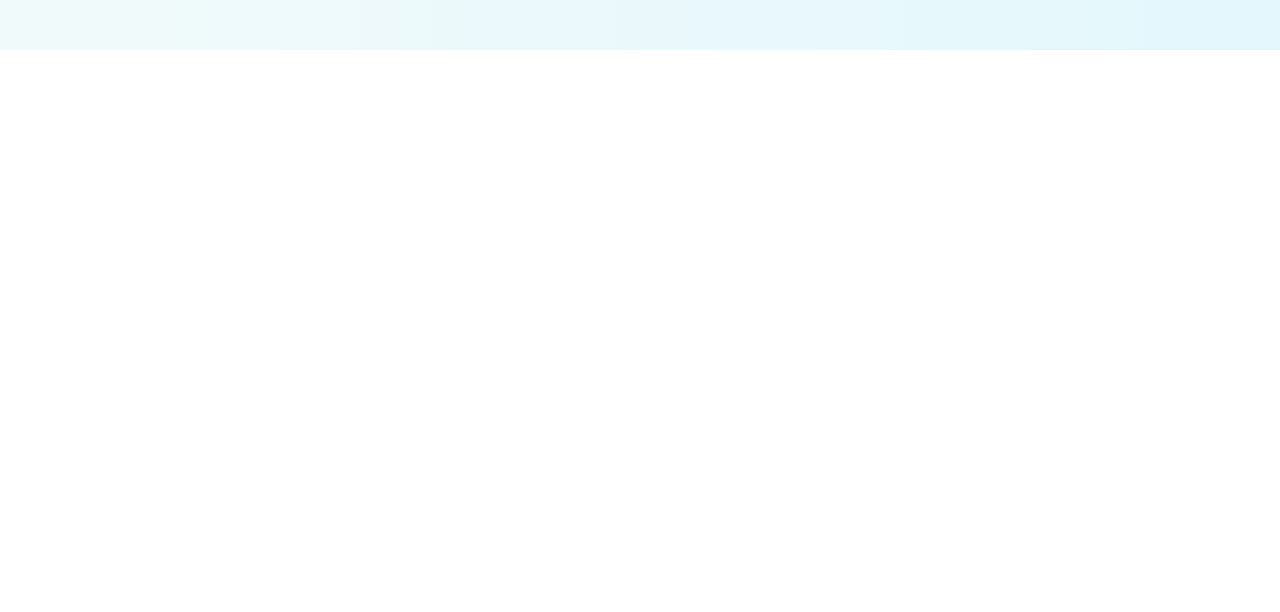
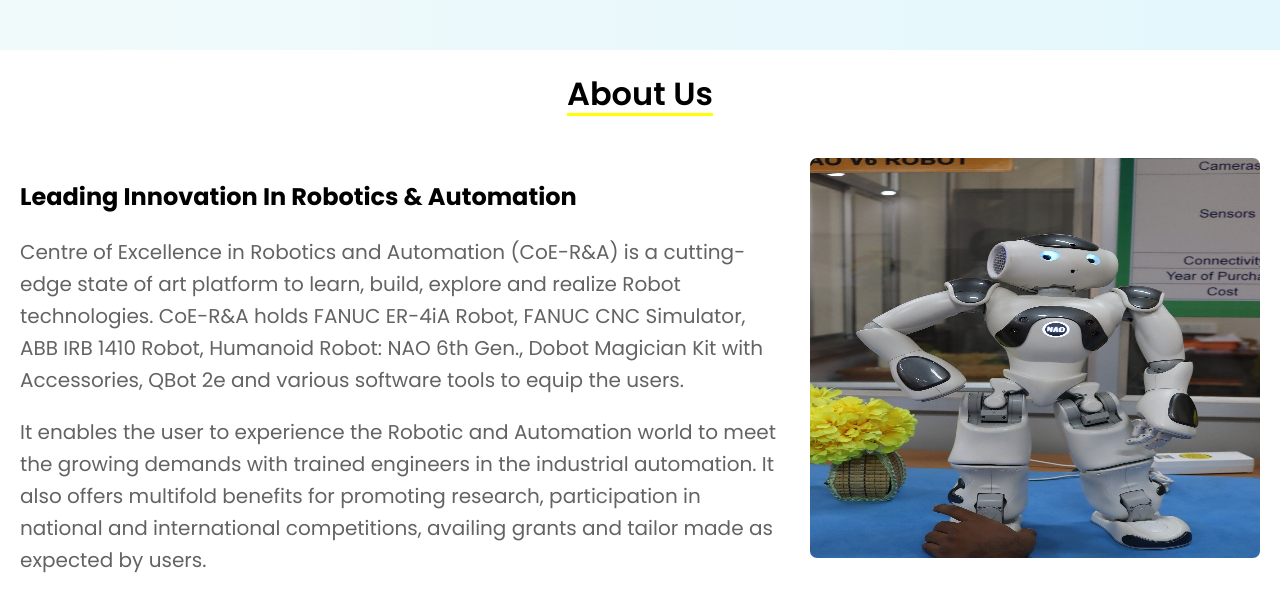
Before and after one commit to Kiruthick-07/COE---Portfolio, a React (Vite) app in the folder Coe - mts/: page / in a window 1280 px wide. Shown: the part 634-1246 px from the top of the page. Before the commit the page ends 800 px from the top, so only its background shows below. Built offline with nearby package versions, Linux system fonts and the light colour scheme.

Commit message:
Add : About us on progress

```diff
--- a/Coe - mts/index.html
+++ b/Coe - mts/index.html
@@ -4,7 +4,7 @@
     <meta charset="UTF-8" />
     <link href="https://fonts.googleapis.com/css2?family=Poppins:wght@400;500;600;700&display=swap" rel="stylesheet">
     <meta name="viewport" content="width=device-width, initial-scale=1.0" />
-    <title>COE-Mechatronics</title>
+    <title>COE-Robotics & Automation</title>
   </head>
   <body>
     <div id="root"></div>
--- a/Coe - mts/src/App.jsx
+++ b/Coe - mts/src/App.jsx
@@ -4,6 +4,7 @@
 import './App.css'
 import Navbar from './Components/Navbar.jsx';
 import Landingpage from './Components/Landingpage.jsx';
+import About from './Components/About.jsx';
 
 function App() {
 
@@ -11,10 +12,15 @@
   return (
     <>
       <div className='body'>
+      <div>
         <Navbar />
       </div>
       <div>
         <Landingpage />
+      </div>
+      <div>
+        <About />
+      </div>
       </div>
 
     </>
--- /dev/null
+++ b/Coe - mts/src/Components/About.jsx
@@ -0,0 +1,60 @@
+import React from 'react'
+import './About.css'
+
+const About = () => {
+    const aboutcontainer = {
+        display: "flex",
+        alignItems: "flex-start",
+        gap: "30px",
+        padding: "20px"
+    };
+        const textdiv = {
+        flex: "1",
+        lineHeight: "1.6",
+        textAlign:"left",
+    };
+    const imgdiv ={
+        flexShrink: "0",
+    };
+    const image = {
+        height:"400px",
+        width: "450px",
+        borderRadius : "07px",
+    };
+  return (
+    <div>
+      <center>
+          <h1 style={{fontWeight:"600" , color:"black", textDecoration: "underline", textDecorationColor: "yellow", textUnderlineOffset: "8px", margin: "20px 0"}}>About Us</h1>
+      </center>
+      <div style={aboutcontainer} className='aboutcontainer'>
+
+        <div style={textdiv}>
+            <h2>Leading Innovation In Robotics & Automation</h2>
+            <p style={{fontSize:"20px",color:"#636363"}}>Centre of Excellence in Robotics and
+               Automation (CoE-R&A) is a cutting-edge state
+               of art platform to learn, build, explore and
+               realize Robot technologies. CoE-R&A holds
+               FANUC ER-4iA Robot, FANUC CNC Simulator,
+               ABB IRB 1410 Robot, Humanoid Robot: NAO 6th
+               Gen., Dobot Magician Kit with Accessories,
+               QBot 2e and various software tools to equip the
+               users.
+               </p>
+               <p style={{marginTop:"10px" , fontSize:"20px",color:"#636363"}}>It enables the user to experience the
+               Robotic and Automation world to meet the
+               growing demands with trained engineers in the
+               industrial automation. It also offers multifold
+               benefits for promoting research, participation
+               in national and international competitions,
+               availing grants and tailor made as expected by
+               users.</p>
+        </div>
+        <div style={imgdiv}>
+            <img style={image} src='Novorobot.jpg' alt='Robot-img'></img>
+        </div>
+      </div>
+    </div>
+  )
+}
+
+export default About
--- a/Coe - mts/src/Components/Landingpage.jsx
+++ b/Coe - mts/src/Components/Landingpage.jsx
@@ -4,7 +4,7 @@
 const HeroSection = () => {
   return (
     <div className="hero-section" style={styles.container}>
-      {/* Left Text Section */}
+
       <div style={styles.textContainer}>
         <h1 style={styles.title}>
           Center of Excellence <br />
@@ -19,7 +19,7 @@
         </div>
       </div>
 
-      {/* Right Image Grid */}
+
       <div style={styles.imageContainer}>
         <img src="Coeimg.jpg" alt="robot1" style={styles.largeImage} />
         <div style={styles.bottomImages}>
```
Also changed, not shown: Coe - mts/public/Novorobot.jpg (added), Coe - mts/src/Components/About.css (added).
